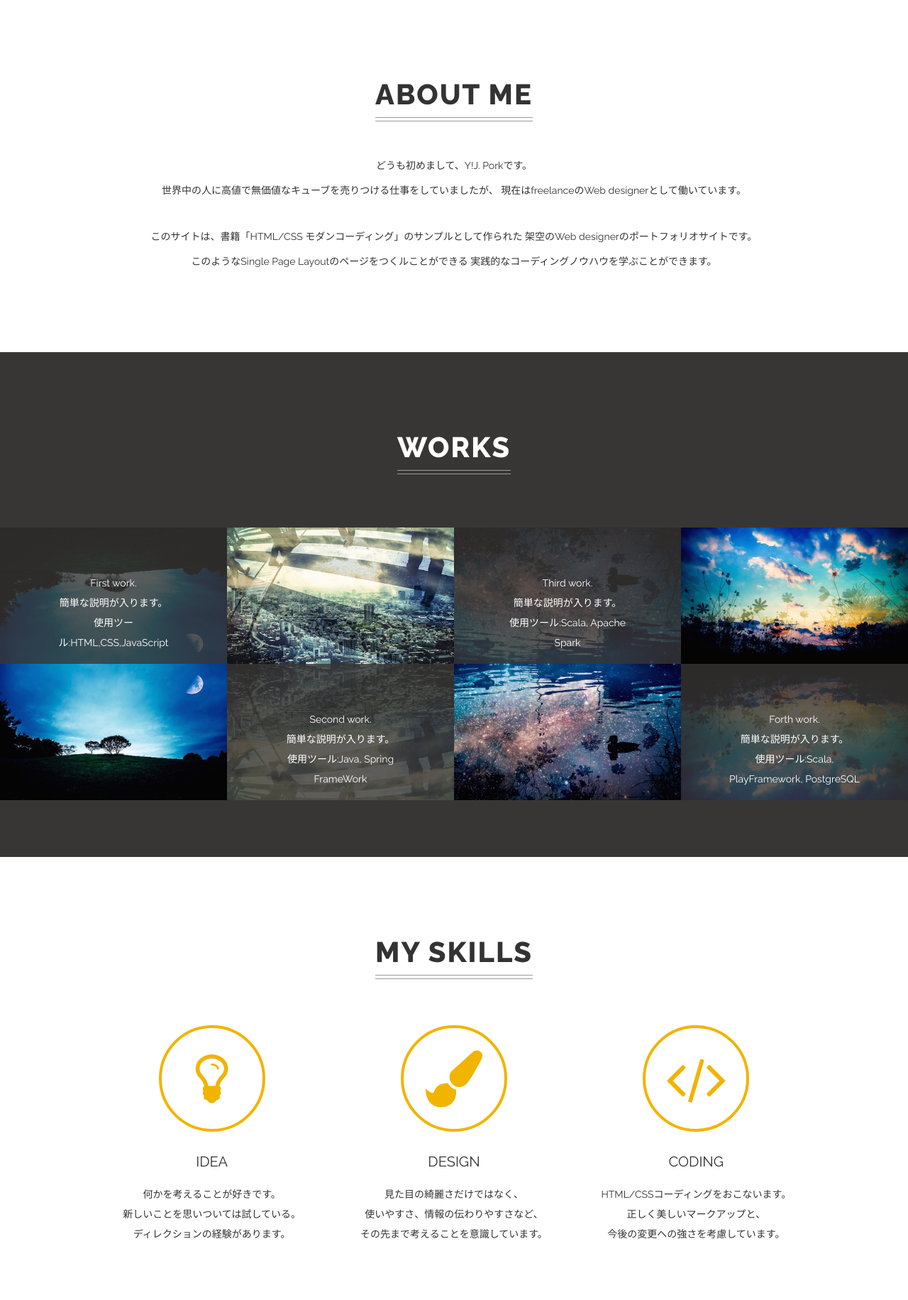
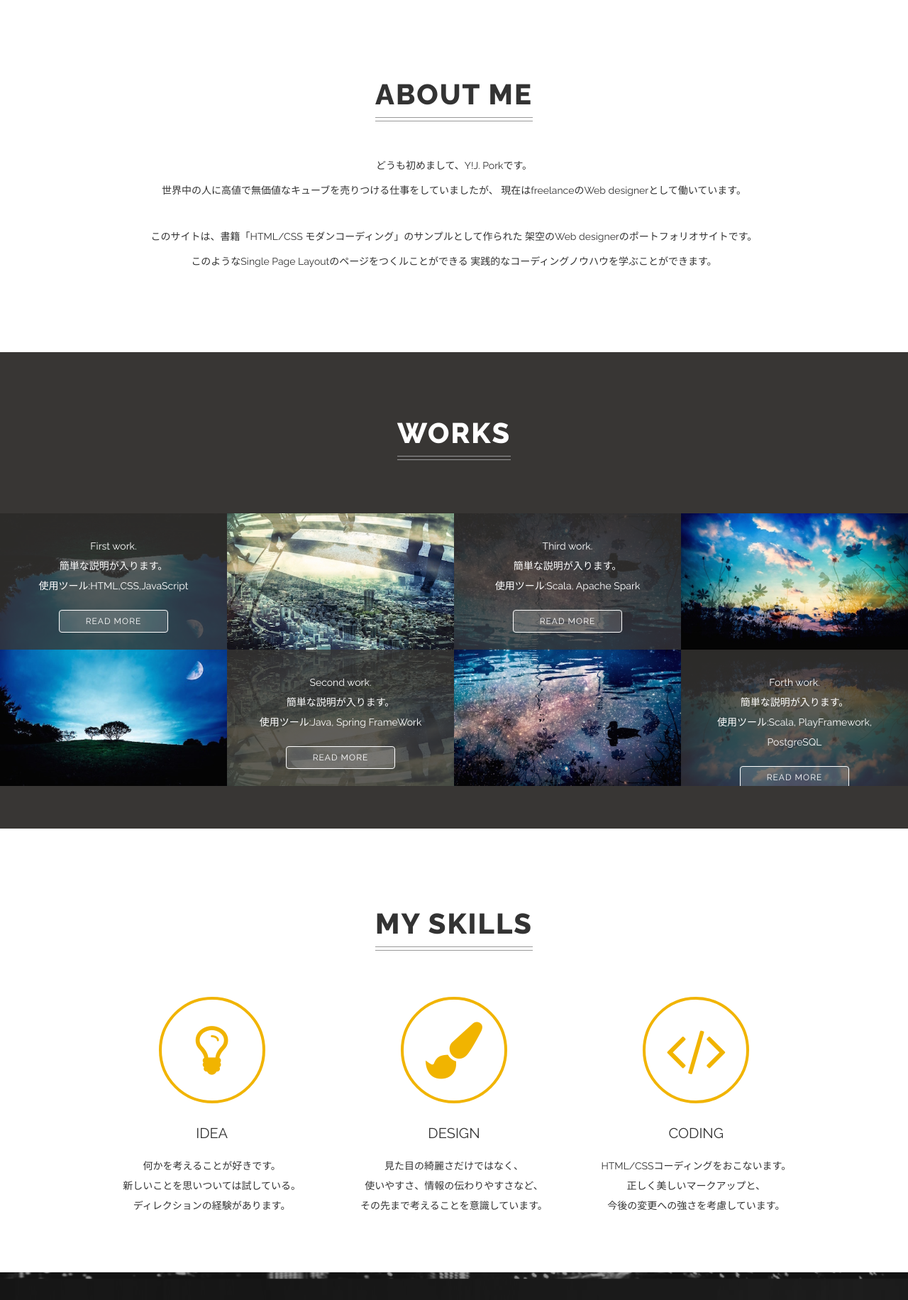
Before and after one commit to mutsuhiro6/html5-css3-modern_coding, a PHP site: page /singlepage-layout/index.html in a window 1280 px wide. Shown: the part 599-2430 px from the top of the page at 71% size. Run offline with PHP 8.4, Linux system fonts and the light colour scheme.

Commit message:
add decoration

```diff
--- a/singlepage-layout/css/style_works.css
+++ b/singlepage-layout/css/style_works.css
@@ -2,7 +2,7 @@
 
 .works {
     background-color: #383634;
-    padding: 80px 0;
+    padding: 60px 0;
 }
 
 .works-wrapper {
@@ -14,6 +14,7 @@
 .work-box {
     position: relative;
     display: table-cell;
+    overflow: hidden;
 }
 .work-box::after {
     content: '';
@@ -26,6 +27,12 @@
     background-size: 100% 100%;
     opacity: 0.2;
     transform: scaleY(-1);
+}
+.work-box img {
+    transition: transform 0.3s ease-in-out;
+}
+.work-box:hover img {
+    transform: scale(1.1);
 }
 .work-box.tree::after {
     background-image: url('../images/tree.jpg');
@@ -46,6 +53,12 @@
 .work-box:nth-child(odd)::after {
     top: 0;
 }
+.work-box:nth-of-type(odd) img {
+    transform-origin: top center;
+}
+.work-box:nth-of-type(even) img {
+    transform-origin: bottom center;
+}
 
 .work-image {
     display: block;
@@ -65,7 +78,7 @@
     display: table;
     width: 100%;
     height: 100%;
-    padding: 20%;
+    padding: 10%;
 }
 .work-text {
     display: table-cell;
@@ -74,7 +87,7 @@
     line-height: 2;
 }
 .work-text .button {
-    width: 90%;
+    width: 60%;
     margin-top: 20px;
     padding: 3px;
 }
```
